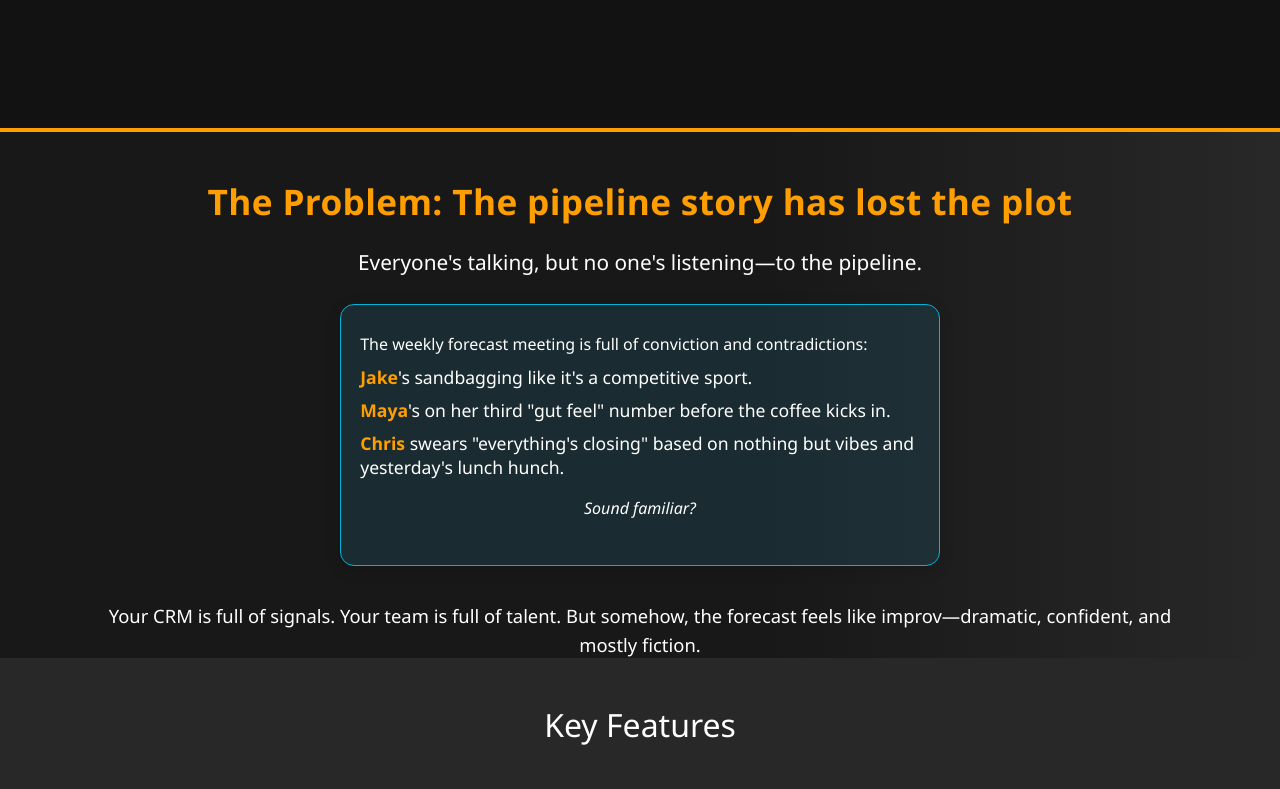
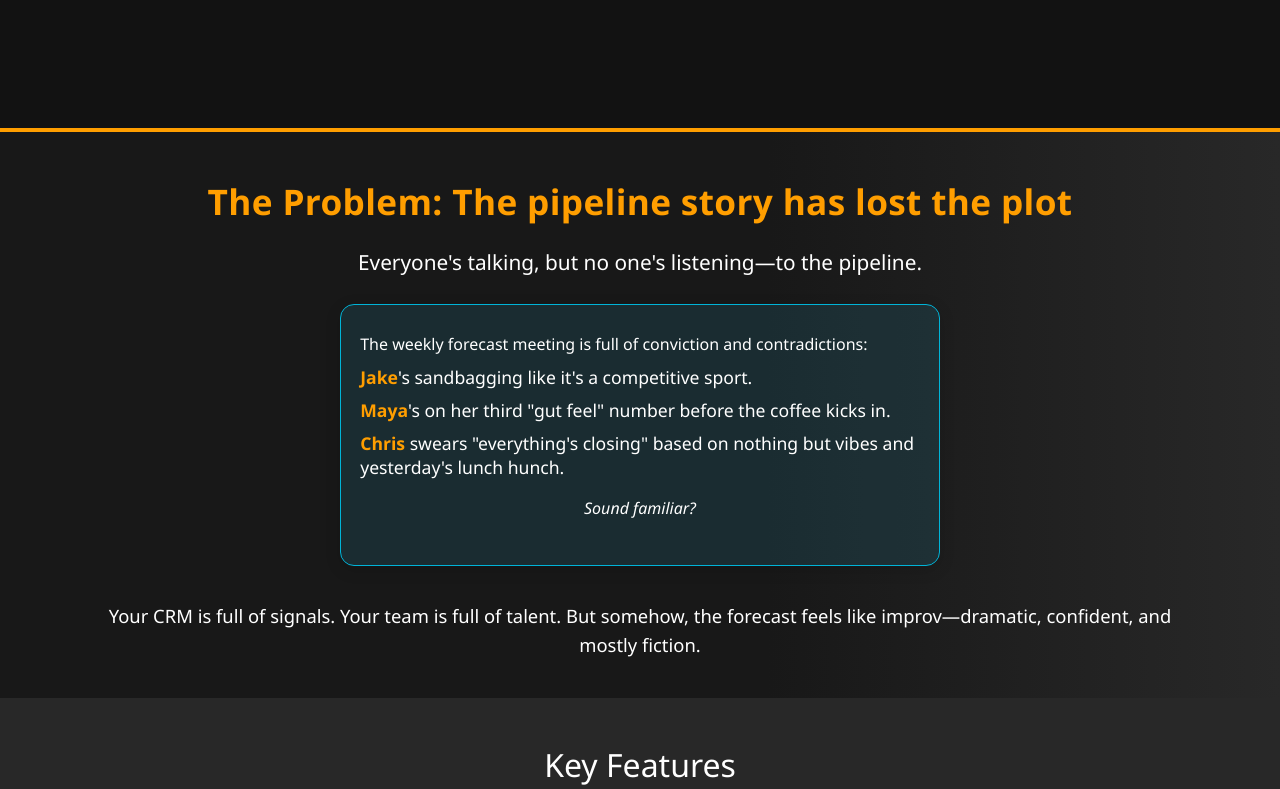
Before and after one commit to ellevating/ellevating.github.io, a plain HTML site: page pipeline.html in a window 1280 px wide. Shown: the part 520-1309 px from the top of the page. Drawn offline with nearby package versions, Linux system fonts and the light colour scheme.

Commit message:
Section bottom buffer for Problem section of pipeline page

```diff
--- a/css/style.css
+++ b/css/style.css
@@ -244,7 +244,7 @@ a:hover {
     color: var(--text-light);
     border-top: 4px solid var(--tropical-orange);
     border-bottom: 2px solid var(--tropical-blue);
-    padding-bottom: 3.5rem !important;
+    padding-bottom: 6rem !important;
 }
 .problem-heading {
     font-size: 2.2rem;
```
